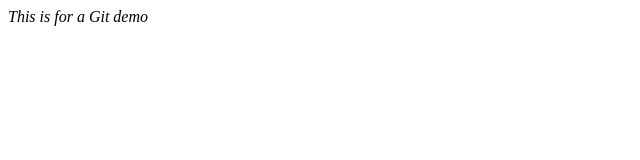
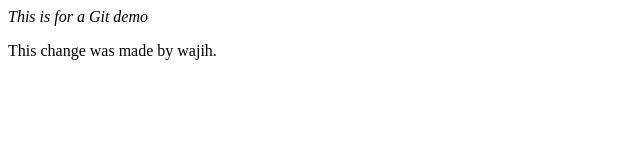
Before and after one commit to khawajaw/First_GitHub_Project, a plain HTML site: page index.html in a window 1280 px wide. Shown: the whole page, without its empty margins (0-640 px from the left). Drawn offline with Linux system fonts and the light colour scheme.

Commit message:
Added Wajih feature

```diff
--- a/index.html
+++ b/index.html
@@ -12,5 +12,6 @@
 
 <body>
   <em>This is for a Git demo</em>
+  <p>This change was made by wajih.</p>
 </body>
 </html>
```
